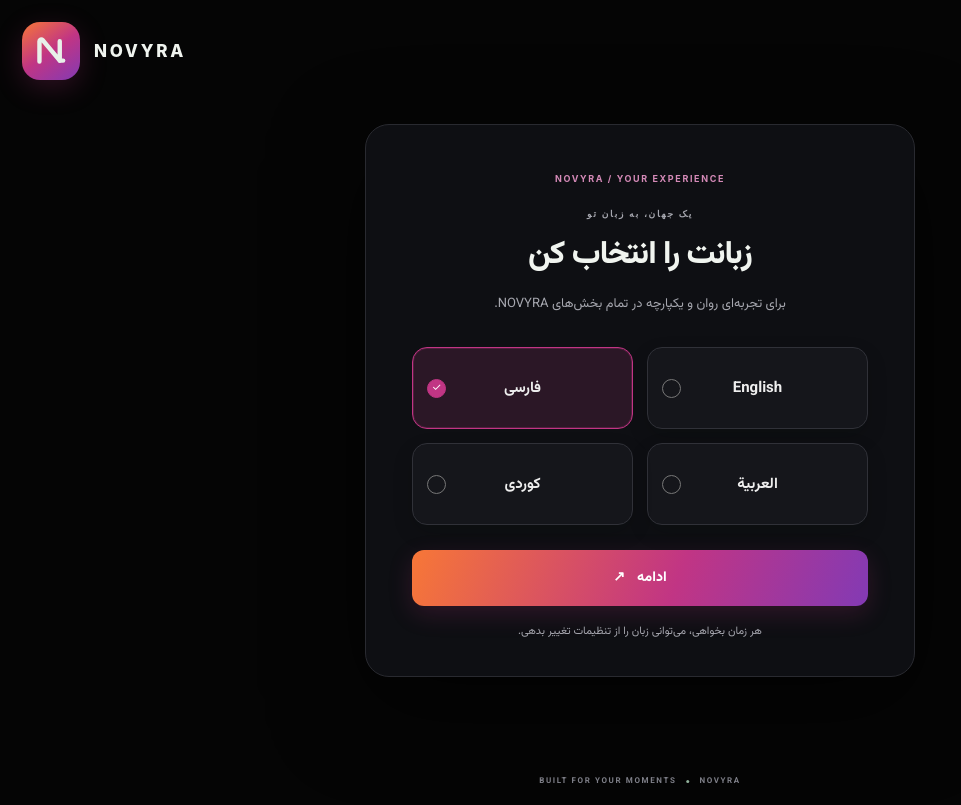
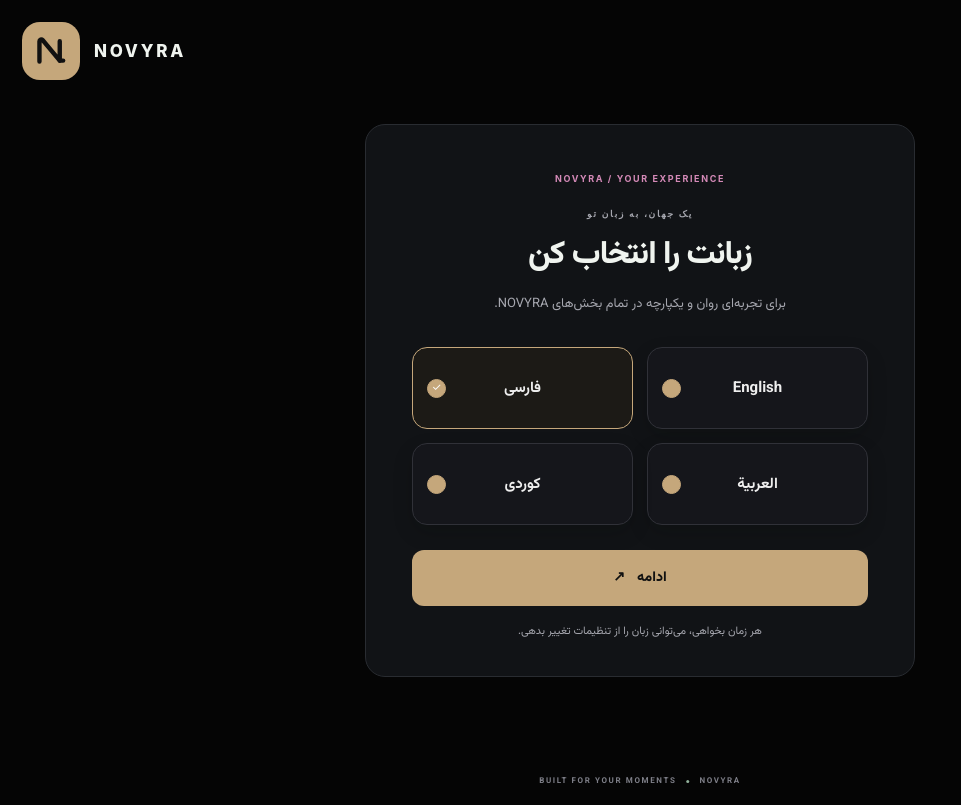
Before and after one commit to shrkoo/project-x-preview., a Next.js app: page / in a window 1280 px wide. Shown: the whole page, without its empty margins (0-961 px from the left). Built offline with nearby package versions, Linux system fonts and the light colour scheme.

Commit message:
Apply quiet luxury premium design system

```diff
--- a/app/instagram-parity.css
+++ b/app/instagram-parity.css
@@ -1023,3 +1023,123 @@ body:has(.nv-instagram-home){padding-top:0!important;padding-bottom:calc(74px +
   .social-mobile-nav-wrap{display:none!important}
   .novyra-bottom-nav{display:none!important}
 }
+
+
+/* NOVYRA — quiet luxury design direction */
+:root{
+  --nv-black:#090a0c;
+  --nv-panel:#111316;
+  --nv-panel-2:#17191d;
+  --nv-border:#292c31;
+  --nv-text:#f4f2ed;
+  --nv-muted:#96989d;
+  --nv-accent:#c5a77b;
+  --nv-violet:#a99bba;
+  --nv-orange:#c5a77b;
+}
+html,body,.social-app,.social-feed-screen,.nv-instagram-home,
+.nv-explore-screen,.nv-saved-explore-screen,.nv-search-page,
+.nv-reels-screen,.nv-media-viewer.mode-reels{
+  background:#090a0c!important;color:#f4f2ed!important;
+}
+.social-topbar,.nv-feed-header,.nv-ig-header{
+  background:rgba(9,10,12,.94)!important;
+  border-color:#24272b!important;
+  backdrop-filter:blur(22px)!important;
+}
+.social-brand-mark,.px-logo,.nv-ig-follow,.nv-media-follow,
+.nv-gallery-picker>span,.social-create-footer button,
+.nv-create-card .social-create-footer button,.social-ai-composer button,
+.px-primary-action{
+  background:#c5a77b!important;color:#111!important;
+  box-shadow:none!important;border:0!important;
+}
+.social-side-link.is-active{
+  background:#191b1e!important;color:#f4f2ed!important;
+}
+.social-side-link.is-active:before{
+  background:#c5a77b!important;width:2px!important;
+}
+.social-side-ai svg,.social-panel-heading button,.nv-shared-inbox>header svg{
+  color:#c5a77b!important;
+}
+.social-notification-button,.social-page-glyph,.nv-feed-menu,
+.nv-video-switcher-menu,.nv-explore-search-trigger,
+.nv-search-page-head form,.nv-create-card,.social-ai-intro,
+.social-ai-chat,.nv-shared-message,.social-profile-edit,
+.social-profile-settings,.nv-placeholder,.px-glass-panel{
+  background:#111316!important;border:1px solid #292c31!important;
+  box-shadow:none!important;
+}
+.nv-feed-title,.social-page-heading h1{font-weight:650!important;letter-spacing:-.035em!important}
+.nv-post-card{background:#090a0c!important;border-bottom:1px solid #25282c!important}
+.nv-post-head .social-avatar,.nv-profile-avatar{
+  border:1px solid #c5a77b!important;background:#17191d!important;
+  box-shadow:none!important;
+}
+.nv-post-interactions button,.nv-post-interactions button svg,
+.nv-media-actions>button{color:#e8e5de!important}
+.nv-post-interactions button.liked,.nv-post-interactions button.is-liked{color:#d77b78!important}
+.nv-post-copy,.nv-post-like-summary{color:#e8e5de!important}
+.nv-stories,.nv-ig-stories{background:#090a0c!important}
+.nv-story-ring,.nv-ig-story-ring,.nv-ig-story-ring.own{
+  background:#c5a77b!important;padding:2px!important;
+}
+.nv-ig-story-image{border:2px solid #090a0c!important}
+.nv-ig-story-glasses{background:#c5a77b!important;color:#111!important}
+.nv-ig-add{background:#f4f2ed!important;color:#111!important}
+.nv-ig-feature-post,.nv-ig-post-head,.nv-ig-post-engagement{
+  background:#090a0c!important;
+}
+.nv-ig-digiato-avatar{box-shadow:none!important}
+.nv-ig-post-media{border-radius:2px!important}
+.nv-profile-cover{
+  background:linear-gradient(135deg,#17191d,#0b0c0e 70%)!important;
+}
+.nv-profile-stats{background:#0d0f11!important;border-color:#292c31!important}
+.nv-profile-tabs button.is-active{border-color:#c5a77b!important}
+.nv-profile-tabs button{color:#a5a6a9!important}
+.nv-explore-grid,.nv-profile-grid{gap:3px!important}
+.nv-explore-tile,.nv-profile-tile{background:#141619!important}
+.nv-media-comments{background:#111316!important;border-color:#292c31!important}
+.nv-media-comments form button{background:#c5a77b!important;color:#111!important}
+.nv-create-card textarea,.px-field input,.px-password-wrap,
+.social-profile-edit input,.social-profile-settings select{
+  background:#0b0d0f!important;border-color:#30343a!important;color:#f4f2ed!important;
+}
+.nv-create-card .social-create-footer button{background:#c5a77b!important;color:#111!important}
+.nv-video-switcher-trigger{background:rgba(17,19,22,.9)!important;border-color:#34383e!important}
+.novyra-bottom-nav{
+  background:rgba(9,10,12,.97)!important;border-color:#292c31!important;
+  box-shadow:0 -8px 30px #0004!important;
+}
+.novyra-bottom-tab{color:#96999e!important}
+.novyra-bottom-tab.is-active{
+  background:transparent!important;color:#f4f2ed!important;
+}
+.novyra-bottom-tab.is-active:after{background:#c5a77b!important}
+.novyra-bottom-tab.novyra-create-button{
+  background:#c5a77b!important;color:#111!important;box-shadow:none!important;
+}
+.px-ambient-one,.px-ambient-two{opacity:.18!important}
+.px-glass-panel{border-radius:20px!important}
+.px-language-option.is-selected{
+  border-color:#c5a77b!important;background:#1c1a16!important;box-shadow:none!important;
+}
+.px-radio,.px-language-option.is-selected .px-radio{
+  border-color:#c5a77b!important;background:#c5a77b!important;
+}
+.px-primary-action:hover{filter:brightness(1.06)!important;transform:translateY(-1px)!important}
+button{transition:background-color .18s ease,border-color .18s ease,color .18s ease,transform .18s ease!important}
+button:focus-visible,a:focus-visible,input:focus-visible,textarea:focus-visible{
+  outline:2px solid #c5a77b!important;outline-offset:3px!important;
+}
+@media(max-width:600px){
+  .social-main-column{padding-top:20px!important}
+  .nv-ig-story{flex-basis:70px!important;width:70px!important;min-width:70px!important}
+  .nv-ig-story-ring{width:66px!important;height:66px!important}
+  .novyra-bottom-nav{height:calc(60px + env(safe-area-inset-bottom))!important}
+}
+@media(prefers-reduced-motion:reduce){
+  *,*::before,*::after{scroll-behavior:auto!important;animation-duration:.01ms!important;transition-duration:.01ms!important}
+}
```
